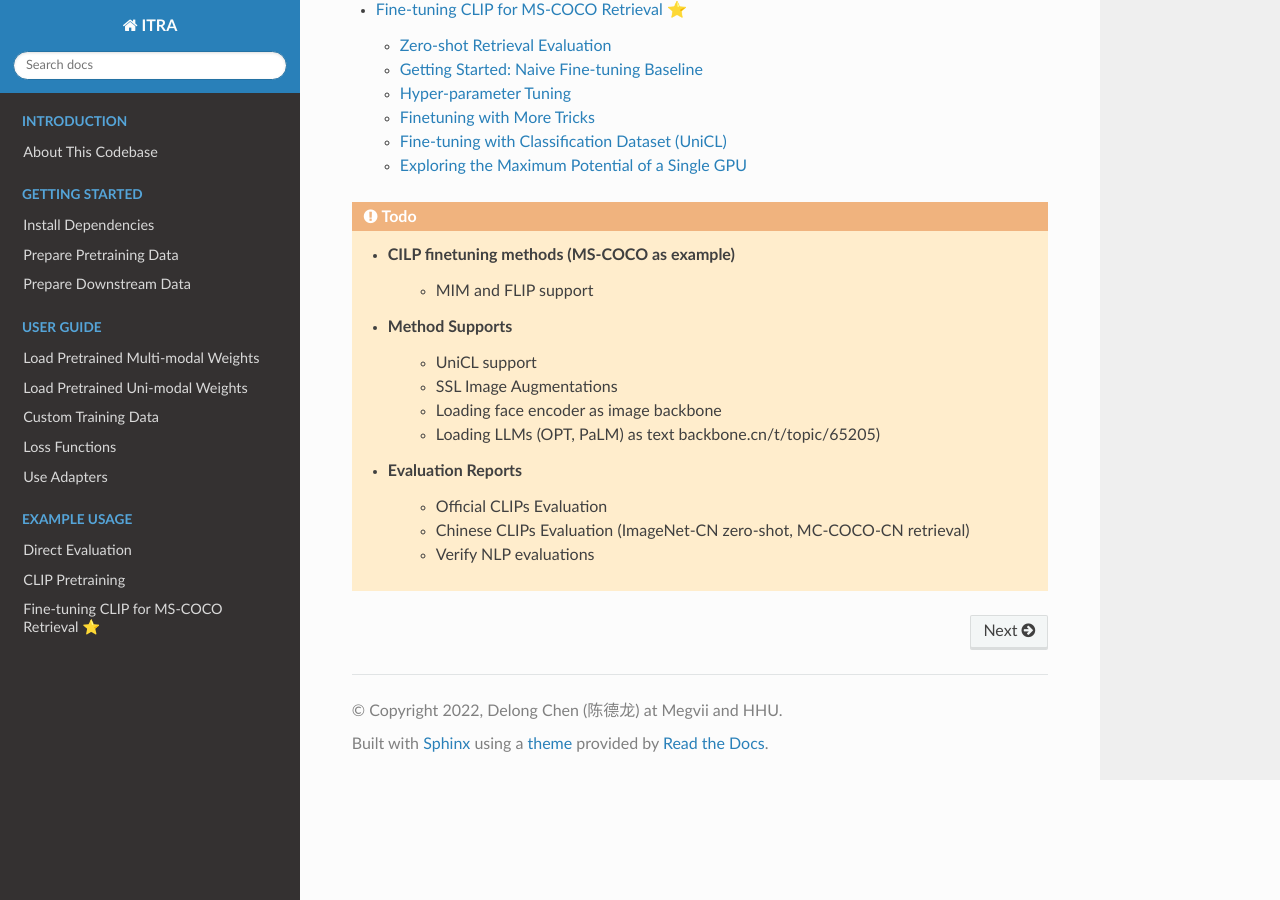
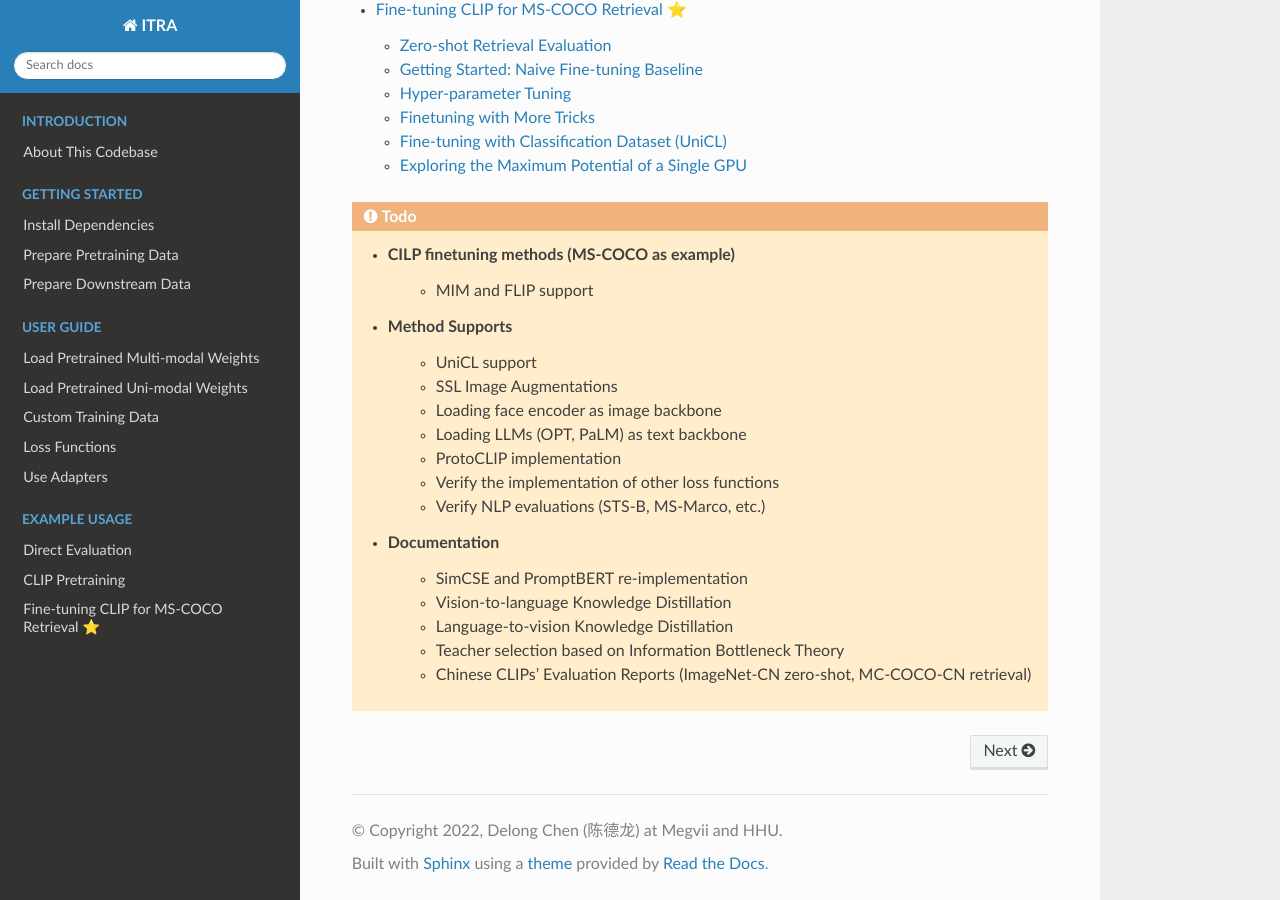
Before and after one commit to ChenDelong1999/ITRA-Documentations, a Sphinx documentation site: the page built from source/index.rst, in a window 1280 px wide and 900 px high, scrolled down 1782 px. Built offline with Sphinx 7.4.7 and the Read the Docs theme 2.0.0, drawn with Linux system fonts in a browser that asks for light colours.

Commit message:
revise main page

```diff
--- a/source/index.rst
+++ b/source/index.rst
@@ -57,9 +57,14 @@
          - UniCL support
          - SSL Image Augmentations
          - Loading face encoder as image backbone
-         - Loading LLMs (OPT, PaLM) as text backbone.cn/t/topic/65205)
+         - Loading LLMs (OPT, PaLM) as text backbone
+         - ProtoCLIP implementation
+         - Verify the implementation of other loss functions
+         - Verify NLP evaluations (STS-B, MS-Marco, etc.)
 
-   - Evaluation Reports
-         - Official CLIPs Evaluation
-         - Chinese CLIPs Evaluation (ImageNet-CN zero-shot, MC-COCO-CN retrieval)
-         - Verify NLP evaluations
+   - Documentation
+         - SimCSE and PromptBERT re-implementation
+         - Vision-to-language Knowledge Distillation
+         - Language-to-vision Knowledge Distillation
+         - Teacher selection based on Information Bottleneck Theory
+         - Chinese CLIPs' Evaluation Reports (ImageNet-CN zero-shot, MC-COCO-CN retrieval)
```
Also changed, not shown: source/Contents/example-usage/clip-finetuning.md (+2 -0 lines).
